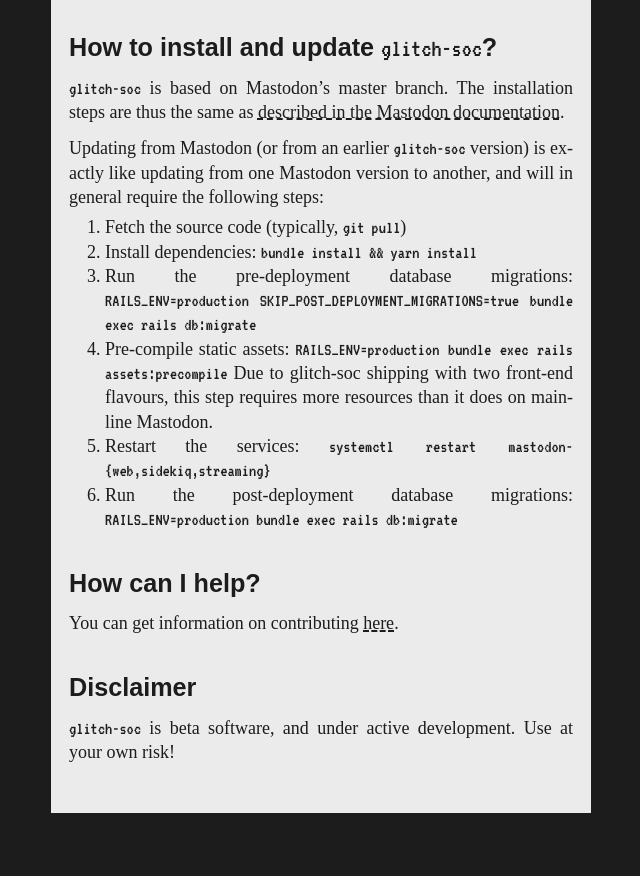
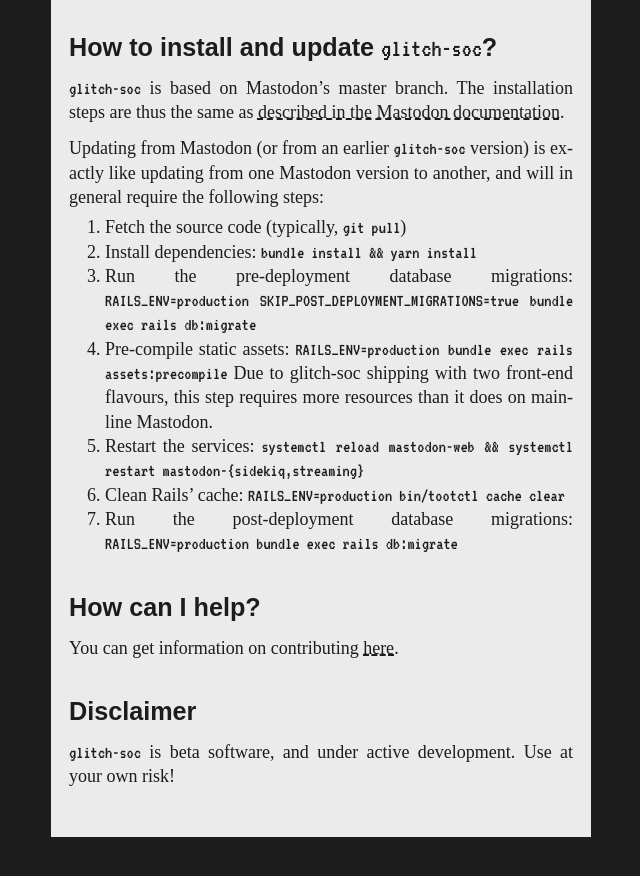
Before and after one commit to glitch-soc/docs, a Jekyll site: the page built from index.md, in a window 1280 px wide and 900 px high, scrolled down 1691 px. Shown: the top 876 px of the window, without its empty margins (319-959 px from the left). Built offline with Jekyll 4.4.1, drawn with Linux system fonts in a browser that asks for light colours; some web fonts are replaced; our own code applies the rules of GitHub Pages for plain Markdown files.

Commit message:
Update update instructions

```diff
--- a/index.md
+++ b/index.md
@@ -73,8 +73,9 @@ to another, and will in general require the following steps:
 3. Run the pre-deployment database migrations: `RAILS_ENV=production SKIP_POST_DEPLOYMENT_MIGRATIONS=true bundle exec rails db:migrate`
 4. Pre-compile static assets: `RAILS_ENV=production bundle exec rails assets:precompile`
    Due to glitch-soc shipping with two front-end flavours, this step requires more resources than it does on mainline Mastodon.
-5. Restart the services: `systemctl restart mastodon-{web,sidekiq,streaming}`
-6. Run the post-deployment database migrations: `RAILS_ENV=production bundle exec rails db:migrate`
+5. Restart the services: `systemctl reload mastodon-web && systemctl restart mastodon-{sidekiq,streaming}`
+6. Clean Rails' cache: `RAILS_ENV=production bin/tootctl cache clear`
+7. Run the post-deployment database migrations: `RAILS_ENV=production bundle exec rails db:migrate`
 
 ###  How can I help?
 
```
